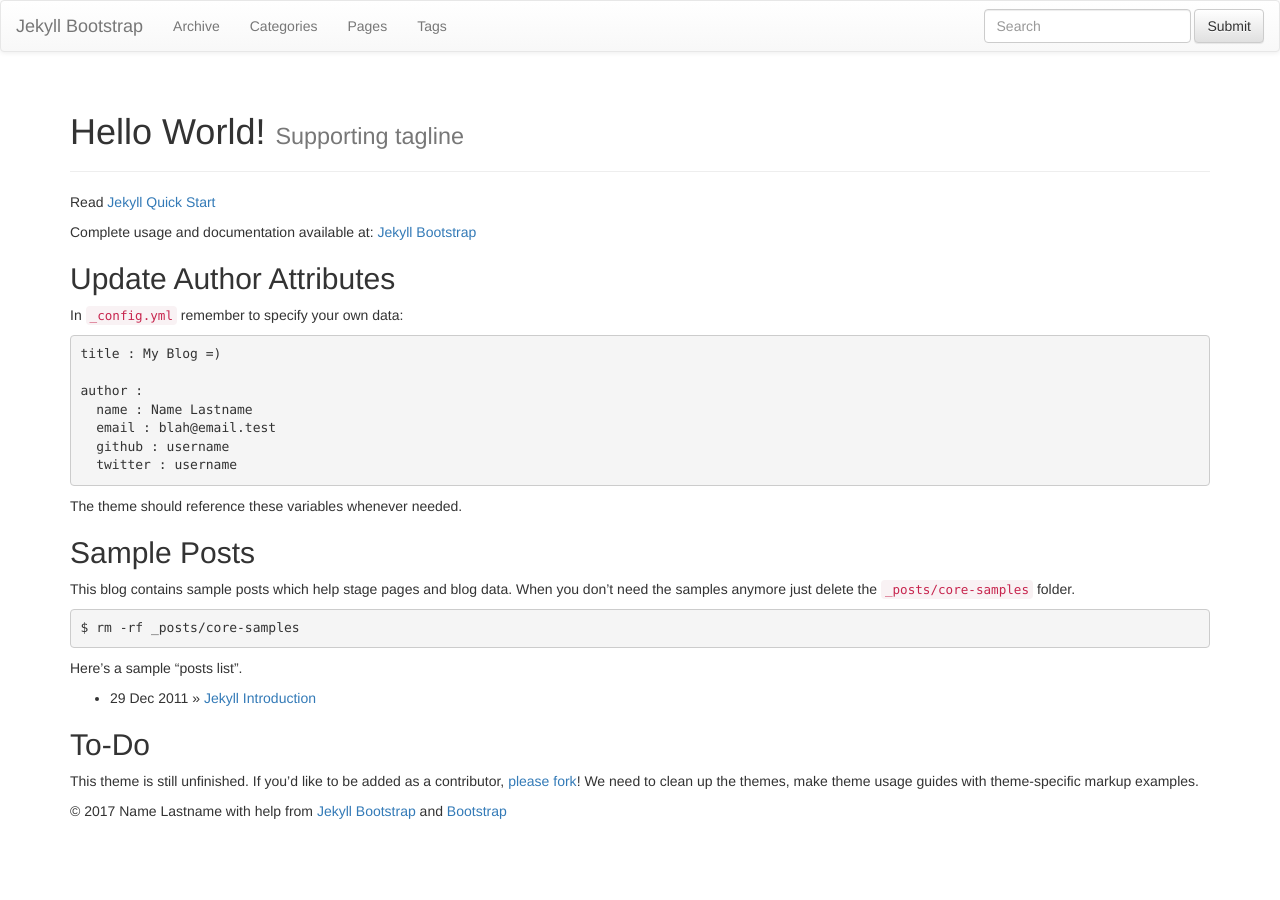
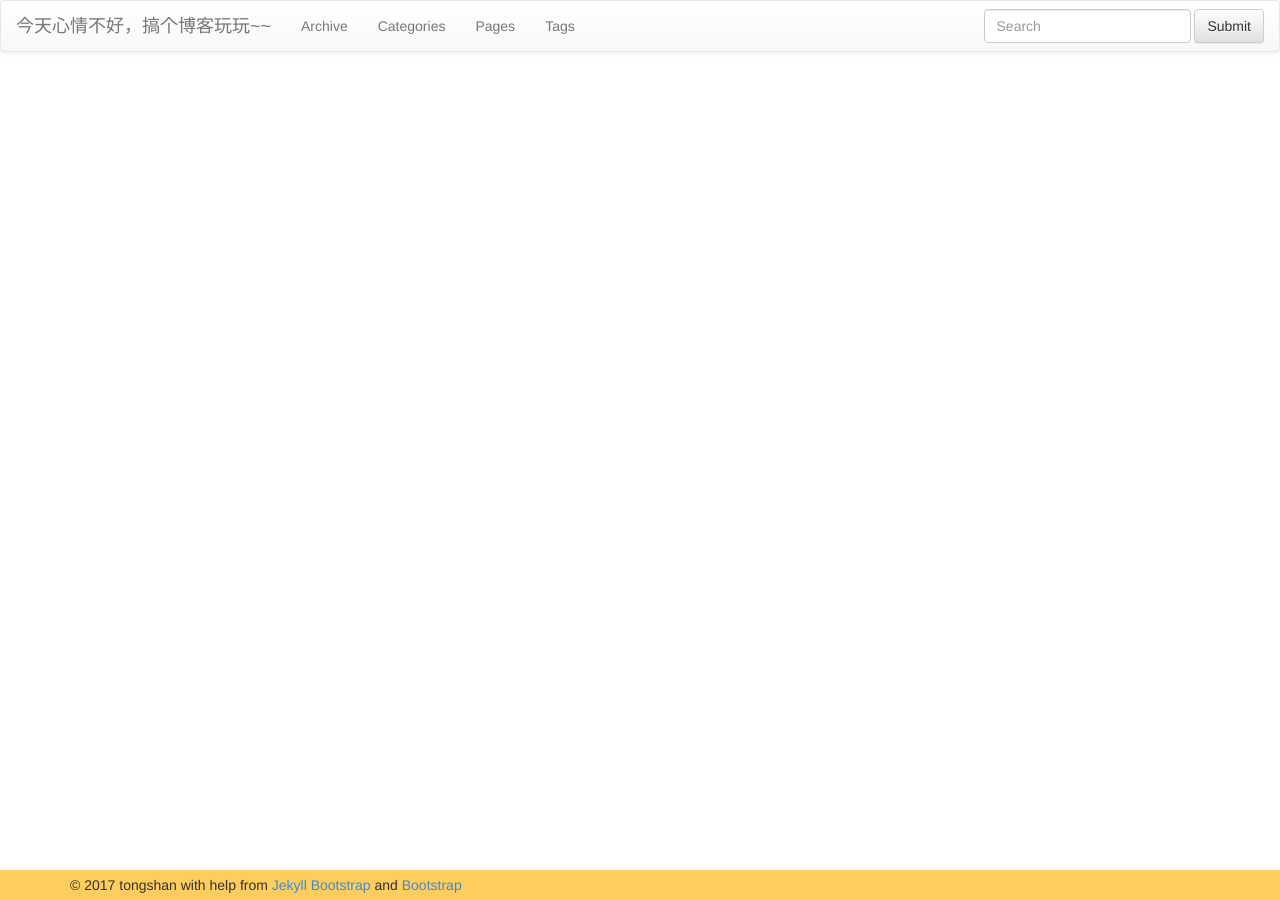
Before and after one commit to tongshan1/tongshan1.github.io, a Jekyll site: the page built from index.md, in a window 1280 px wide. Built offline with Jekyll 4.4.1, drawn with Linux system fonts in a browser that asks for light colours; nearby versions of some CDN libraries; library files that are not in the unit come from our copies.

Commit message:
xinqingbuhao

```diff
--- a/_config.yml
+++ b/_config.yml
@@ -8,13 +8,12 @@ highlighter: pygments
 # Themes are encouraged to use these universal variables
 # so be sure to set them if your theme uses them.
 #
-title : Jekyll Bootstrap
+title :  今天心情不好，搞个博客玩玩~~
 tagline: Site Tagline
 author :
-  name : Name Lastname
-  email : blah@email.test
-  github : username
-  twitter : username
+  name : tongshan
+  email : tongshan1993@gmail.com
+  github : tongshan1
   feedburner : feedname
 
 # The production_url is only used when full-domain names are needed
@@ -25,7 +24,7 @@ author :
 # Else if you are pushing to username.github.io, replace with your username.
 # Finally if you are pushing to a GitHub project page, include the project name at the end.
 #
-production_url : http://username.github.io
+production_url : http://tongshan1.github.io
 
 gems: ["jekyll-sitemap"]
 
@@ -82,7 +81,7 @@ JB :
   # Set 'provider' to false to turn commenting off globally.
   #
   comments :
-    provider : disqus
+    provider : duoshuo
     disqus :
       short_name : jekyllbootstrap
     livefyre :
--- a/index.md
+++ b/index.md
@@ -1,44 +1,6 @@
 ---
-layout: page
-title: Hello World!
+layout: default
+title: 今天心情不好，搞个博客玩玩~~~
 tagline: Supporting tagline
 ---
 {% include JB/setup %}
-
-Read [Jekyll Quick Start](http://jekyllbootstrap.com/usage/jekyll-quick-start.html)
-
-Complete usage and documentation available at: [Jekyll Bootstrap](http://jekyllbootstrap.com)
-
-## Update Author Attributes
-
-In `_config.yml` remember to specify your own data:
-
-    title : My Blog =)
-
-    author :
-      name : Name Lastname
-      email : blah@email.test
-      github : username
-      twitter : username
-
-The theme should reference these variables whenever needed.
-
-## Sample Posts
-
-This blog contains sample posts which help stage pages and blog data.
-When you don't need the samples anymore just delete the `_posts/core-samples` folder.
-
-    $ rm -rf _posts/core-samples
-
-Here's a sample "posts list".
-
-<ul class="posts">
-  {% for post in site.posts %}
-    <li><span>{{ post.date | date_to_string }}</span> &raquo; <a href="{{ BASE_PATH }}{{ post.url }}">{{ post.title }}</a></li>
-  {% endfor %}
-</ul>
-
-## To-Do
-
-This theme is still unfinished. If you'd like to be added as a contributor, [please fork](http://github.com/plusjade/jekyll-bootstrap)!
-We need to clean up the themes, make theme usage guides with theme-specific markup examples.
```
Also changed, not shown: _includes/JB/comments-providers/duoshuo (+4 -4 lines), Gemfile.lock (added), assets/themes/bootstrap-3/bootstrap/css/bootstrap-theme.min.css (renamed from assets/themes/bootstrap/css/bootstrap-theme.min.css), assets/themes/bootstrap-3/bootstrap/css/bootstrap.min.css (renamed from assets/themes/bootstrap/css/bootstrap.min.css), assets/themes/bootstrap-3/bootstrap/css/bs-sticky-footer.css (renamed from assets/themes/bootstrap/css/bs-sticky-footer.css), assets/themes/bootstrap-3/bootstrap/fonts/glyphicons-halflings-regular.ttf (renamed from assets/themes/bootstrap/fonts/glyphicons-halflings-regular.ttf), assets/themes/bootstrap-3/bootstrap/fonts/glyphicons-halflings-regular.woff (renamed from assets/themes/bootstrap/fonts/glyphicons-halflings-regular.woff), assets/themes/bootstrap-3/bootstrap/js/bootstrap.min.js (renamed from assets/themes/bootstrap/js/bootstrap.min.js), assets/themes/bootstrap-3/css/style.css (renamed from assets/themes/css/style.css), 5 other files.
